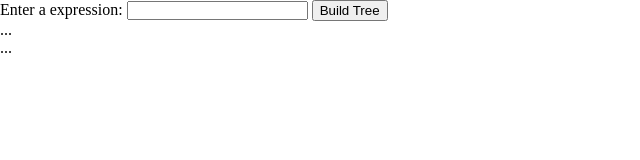
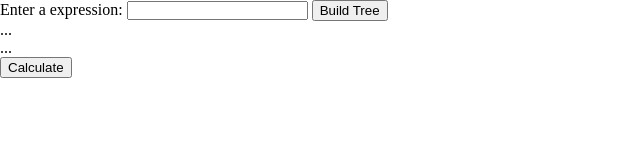
Before and after one commit to Yunbo-Glasgow/Abstract-Syntax-Trees-Analyzer, a plain HTML site: page index.html in a window 1280 px wide. Shown: the whole page, without its empty margins (0-640 px from the left). Drawn offline with Linux system fonts and the light colour scheme.

Commit message:
calculate

```diff
--- a/index.html
+++ b/index.html
@@ -16,9 +16,16 @@
         <input type="text" id="expression">
         <button onclick="buildTree()">Build Tree</button>
     </div>
+
     ...
     <div id="tree-container"></div>
     ...
+
+    <div>
+        <button id="calculate" onclick="calculateTree()">Calculate</button>
+        <p id="result"></p>
+    </div>
+
     <!-- javascript -->
     <script src="./treant-js-master/vendor/raphael.js"></script>
     <script src="./treant-js-master/Treant.js"></script>
--- a/js/app.js
+++ b/js/app.js
@@ -15,6 +15,24 @@ function isValidExpression(expression) {
         const regex = /^[+\-*/0-9\s()]+$/;
         return regex.test(expression);
     }
+}
+
+function calculateTree() {
+    let expression = document.getElementById('expression').value;
+    if (!isValidExpression(expression)) {
+        const ifElseRegex = /^if\s*\((.*?)\)\s*{\s*(.*?)}\s*else\s*{\s*(.*?)}/;
+        const match = expression.match(ifElseRegex);
+        const condition = match[1].trim();
+        expression = condition;
+    }
+    const resultElement = document.getElementById("result");
+    try {
+        const result = eval(expression);
+        resultElement.textContent = "Result: " + result;
+    } catch (error) {
+        resultElement.textContent = "Error: Invalid expression";
+    }
+
 }
 
 function buildTree() {
```
